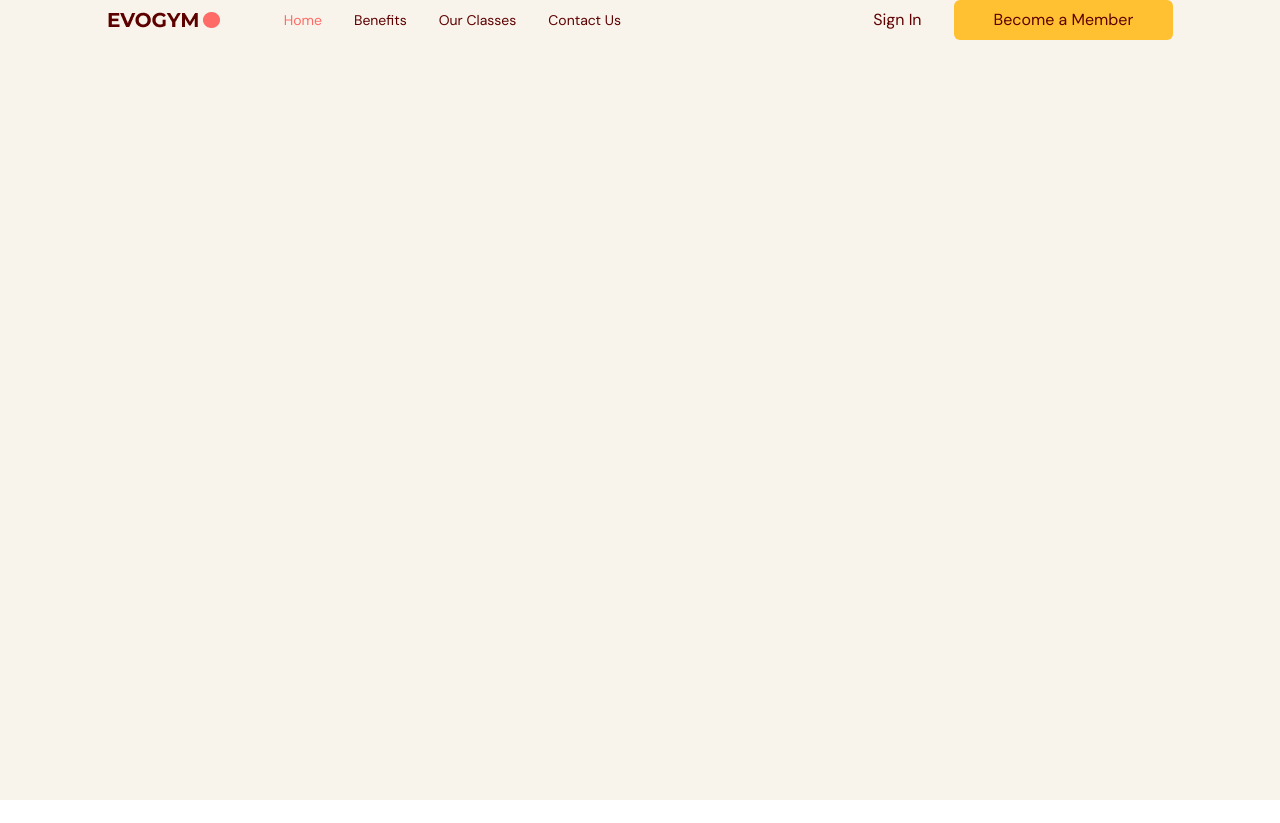
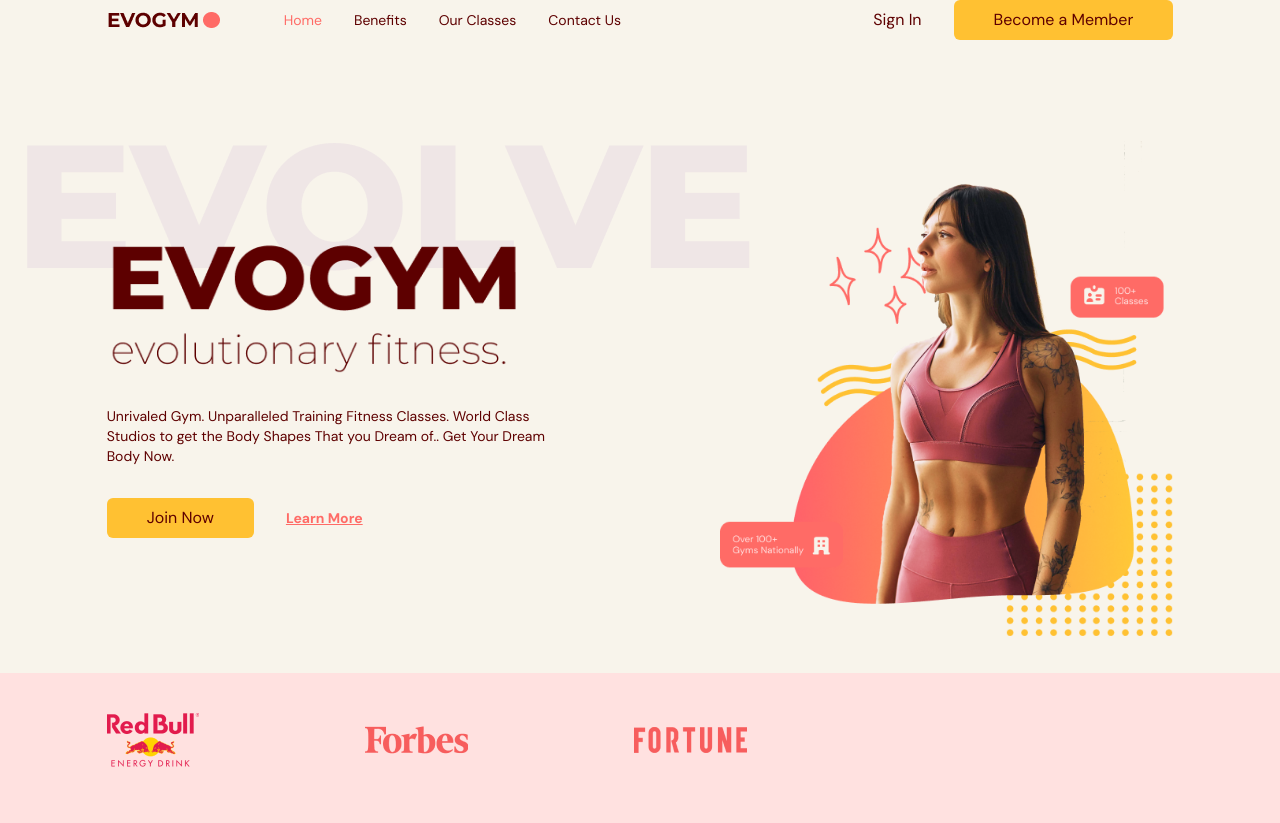
Before and after one commit to khuzan/fitness-gym, a React (Vite) app: page / in a window 1280 px wide. Before the commit the page ends 800 px from the top, so only its background shows below. Built offline with nearby package versions, Linux system fonts and the light colour scheme.

Commit message:
added home & animation

```diff
--- a/src/App.tsx
+++ b/src/App.tsx
@@ -1,4 +1,5 @@
 import Navbar from '@/scenes/navbar';
+import Home from '@/scenes/home';
 import { useEffect, useState } from 'react';
 import { SelectedPage } from '@/shared/types';
 
@@ -32,6 +33,13 @@
             selectedPage={selectedPage}
             setSelectedPage={setSelectedPage}
         />
+
+        <Home setSelectedPage={setSelectedPage}
+
+
+
+
+        />
       </div>
 
     </>
--- /dev/null
+++ b/src/scenes/home/index.tsx
@@ -0,0 +1,106 @@
+import useMediaQuery from '@/hooks/useMediaQuery'
+import { SelectedPage } from '@/shared/types'
+import ActionButton from '@/shared/ActionButton'
+import AnchorLink from 'react-anchor-link-smooth-scroll'
+import HomePageText from '@/assets/HomePageText.png'
+import HomePageGraphic from '@/assets/HomePageGraphic.png'
+import SponsorRedbull from '@/assets/SponsorRedbull.png'
+import SponsorForbes from '@/assets/SponsorForbes.png'
+import SponsorFortune from '@/assets/SponsorFortune.png'
+import { motion } from 'framer-motion'
+
+
+type Props = {
+    setSelectedPage : (value: SelectedPage) => void;
+}
+
+const Home = ({ setSelectedPage }: Props) => {
+  const isAboveMeduimScreens = useMediaQuery("(min-width:1060px)");
+
+  return (
+    <section id="home" className="gap-16 bg-gray-20 py-10 md:h-full md:pb-0">
+      {/** IMAGE AND MAIN HEADER */}
+      <motion.div
+        className="mx-auto w-5/6 items-center justify-center md:flex md:h-5/6"
+        onViewportEnter={() => setSelectedPage(SelectedPage.Home)}
+      >
+        {/** MAIN HEADER */}
+        <div className="z-10 mt-32 md:basis-3/5">
+          {/** HEADINGS */}
+          <motion.div
+            className = "md:-mt-20"
+            initial = "hidden"
+            whileInView = "visible"
+            viewport = {{once: true, amount: 0.5}}
+            transition = {{ duration: 0.5}}
+            variants={{
+              hidden: { opacity: 0, x: -50 },
+              visible: { opacity: 1, x: 0}
+            }}
+          >
+            <div className="relative">
+              <div className="before:absolute before:-top-20 before:-left-20 before:z-[-1] md:before:content-evolvetext">
+                <img src={HomePageText} alt="home-page-text" />
+              </div>
+            </div>
+
+            <p className="mt-8 text-sm">
+              Unrivaled Gym. Unparalleled Training Fitness Classes. World Class
+              Studios to get the Body Shapes That you Dream of.. Get Your Dream
+              Body Now.
+            </p>
+          </motion.div>
+
+
+          {/** ACTIONS */}
+          <motion.div
+            className="mt-8 flex items-center gap-8"
+            initial = "hidden"
+            whileInView = "visible"
+            viewport = {{once: true, amount: 0.5}}
+            transition = {{ delay: 0.2, duration: 0.5}}
+            variants={{
+              hidden: { opacity: 0, x: -50 },
+              visible: { opacity: 1, x: 0}
+            }}
+          >
+            <ActionButton setSelectedPage={setSelectedPage}>
+              Join Now
+            </ActionButton>
+
+            <AnchorLink className="text-sm font-bold text-primary-500 underline hover:text-secondary-500"
+            onClick={() => setSelectedPage(SelectedPage.ContactUs)}
+            href={`#${SelectedPage.ContactUs}`}>
+
+            <p>Learn More</p>
+            </AnchorLink>
+          </motion.div>
+
+        </div>
+
+
+        {/** IMAGE */}
+        <div className="flex basis-3/5 justify-center md:z-10 md:ml-40 md:mt-16 md:justify-items-end">
+          <img src={HomePageGraphic} alt="home-pageGraphic" />
+        </div>
+      </motion.div>
+
+      {/** SPONSORS */}
+      {isAboveMeduimScreens && (
+        <div className="h-[150px] w-full bg-primary-100 py-10">
+          <div className='mx-auto w-5/6'>
+            <div className='flex w-3/5 items-center justify-between gap-8'>
+              <img src={SponsorRedbull} alt="redbull-sponsor" />
+              <img src={SponsorForbes} alt="forbes-sponsor" />
+              <img src={SponsorFortune} alt="fortune-sponsor" />
+            </div>
+          </div>
+        </div>
+      )}
+    </section>
+  )
+
+
+};
+
+export default Home;
```
